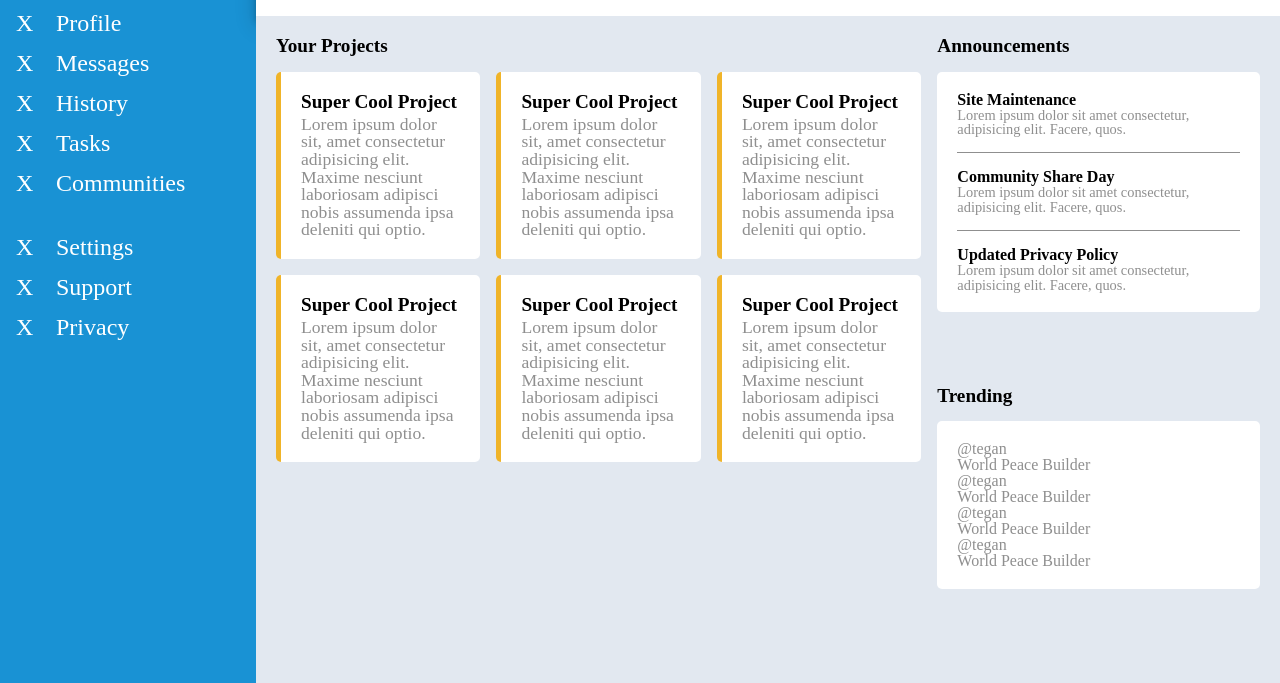
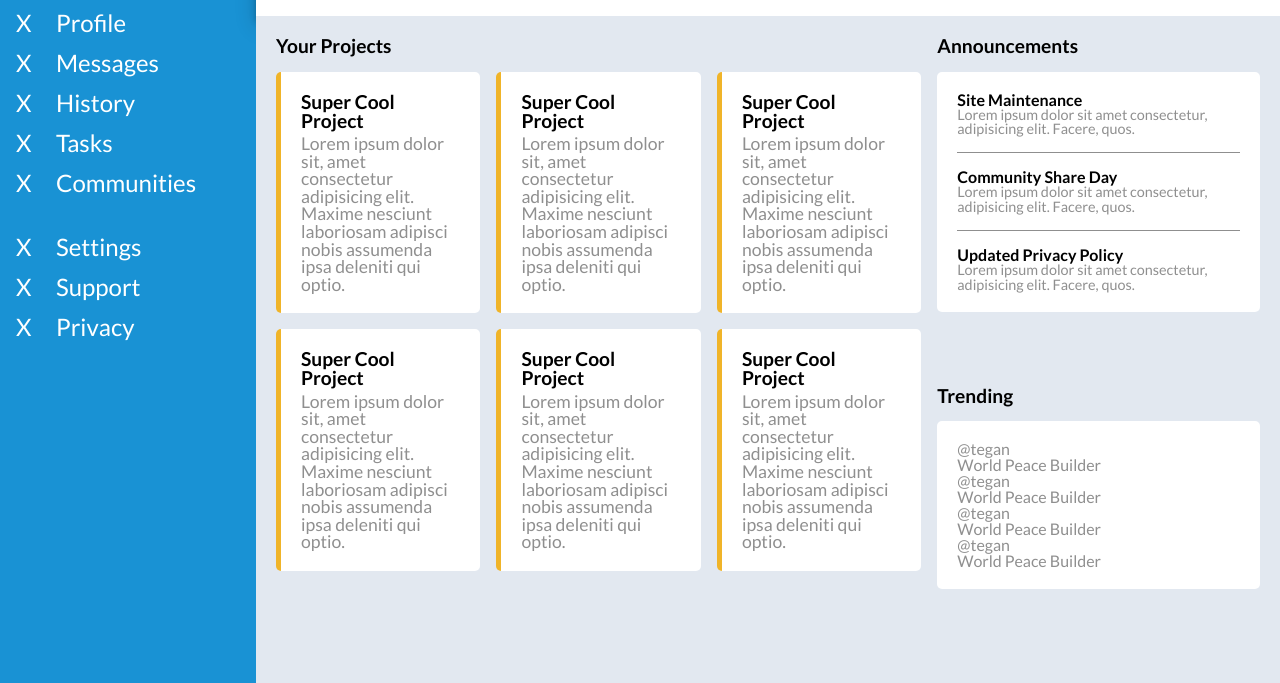
Before and after one commit to matic1909/admin-dashboard, a plain HTML site: page index.html in a window 1280 px wide. Shown: the part 117-800 px from the top of the page. Drawn offline with Linux system fonts and the light colour scheme.

Commit message:
changed font

```diff
--- a/index.html
+++ b/index.html
@@ -6,6 +6,12 @@
     <meta name="viewport" content="width=device-width, initial-scale=1.0" />
     <title>Admin Dashboard</title>
     <link rel="stylesheet" href="style.css" />
+    <link rel="preconnect" href="https://fonts.googleapis.com" />
+    <link rel="preconnect" href="https://fonts.gstatic.com" crossorigin />
+    <link
+      href="https://fonts.googleapis.com/css2?family=Lato:wght@400;700;900&display=swap"
+      rel="stylesheet"
+    />
   </head>
   <body>
     <div class="container">
--- a/style.css
+++ b/style.css
@@ -137,6 +137,10 @@ a {
   --accent: #f0b429;
 }
 
+body {
+  font-family: 'Lato', sans-serif;
+}
+
 p {
   color: var(--paragraph);
 }
```
